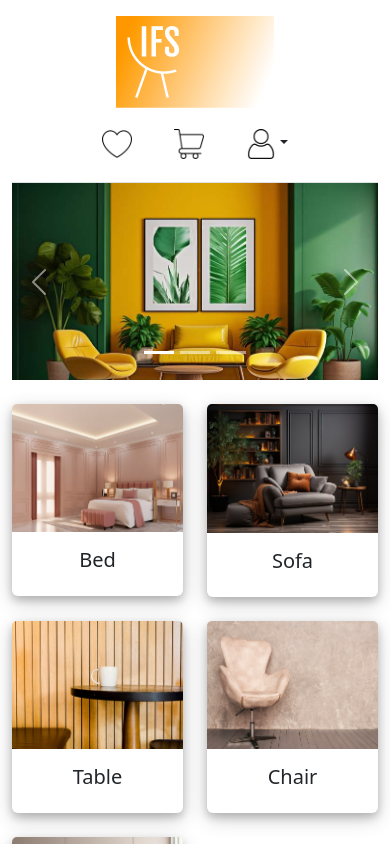
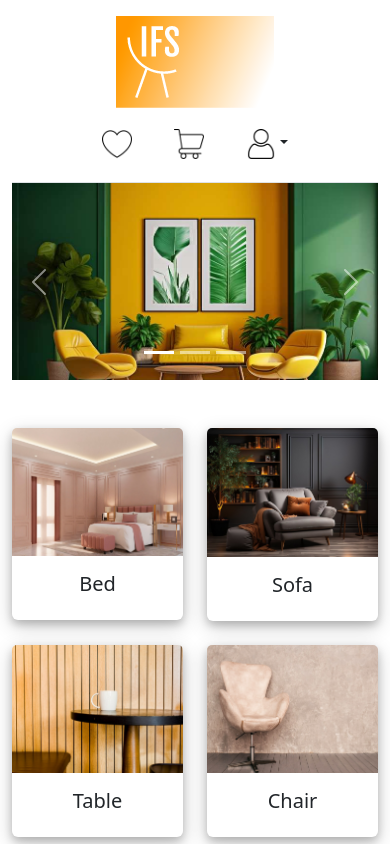
Before and after one commit to KajalRauto/IFS, a React (Create React App) app: page / in a window 390 px wide. Shown: the top 844 px of the page. Built offline with nearby package versions, Linux system fonts and the light colour scheme; data requests are answered from the project's data file.

Commit message:
added media query widths

```diff
--- a/src/Components/Home.jsx
+++ b/src/Components/Home.jsx
@@ -2,8 +2,8 @@ import { Link } from "react-router-dom";
 
 function Home() {
   return (
-    <div className="container">
-      <div id="myCarousel" className="carousel slide mb-6" data-bs-ride="carousel">
+    <div className="container pb-4">
+      <div id="myCarousel" className="carousel slide" data-bs-ride="carousel">
         <div className="carousel-indicators">
           <button type="button" data-bs-target="#myCarousel" data-bs-slide-to="0" className="active" aria-label="Slide 1" aria-current="true"></button>
           <button type="button" data-bs-target="#myCarousel" data-bs-slide-to="1" aria-label="Slide 2" className=""></button>
```
